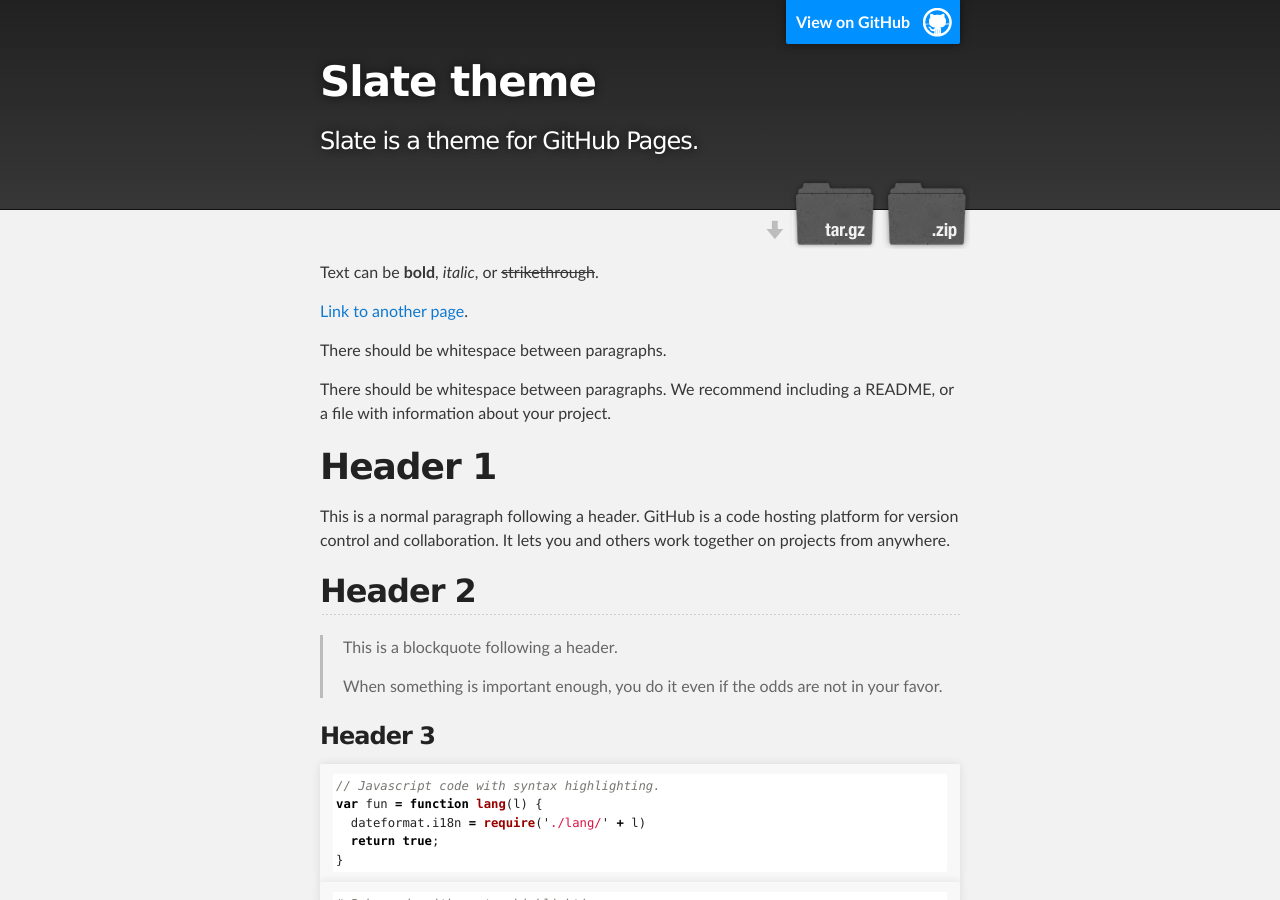
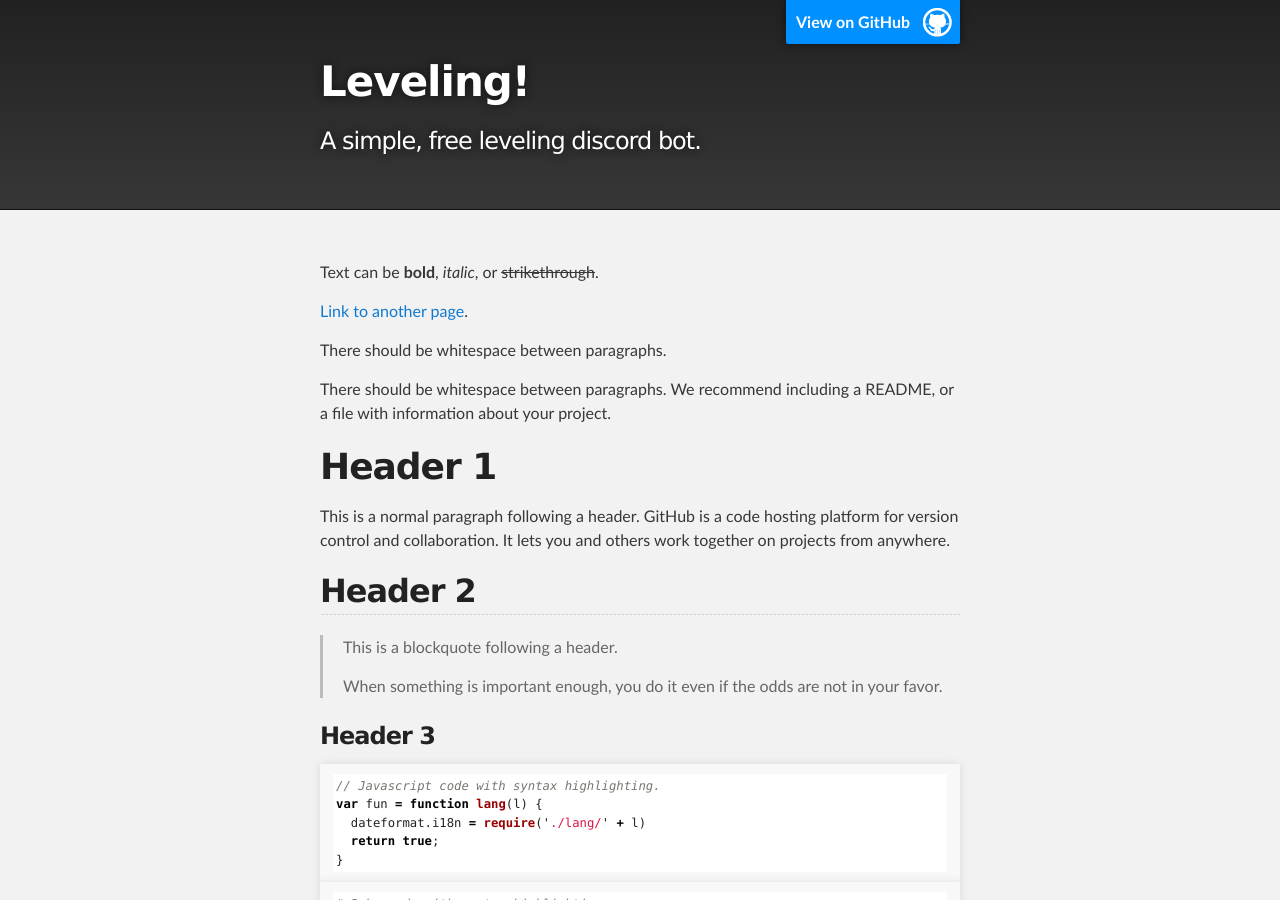
Before and after one commit to streetlegithub/levelerbot.cf, a Jekyll site: the page built from index.md, in a window 1280 px wide and 900 px high. Built offline with Jekyll 4.4.1, drawn with Linux system fonts in a browser that asks for light colours; some of the changed text lies outside the part shown.

Commit message:
Update _config.yml

```diff
--- a/_config.yml
+++ b/_config.yml
@@ -1,5 +1,5 @@
-title: Slate theme
-description: Slate is a theme for GitHub Pages.
-show_downloads: true
+title: Leveling!
+description: A simple, free leveling discord bot.
+show_downloads: false
 google_analytics:
 theme: jekyll-theme-slate
```
